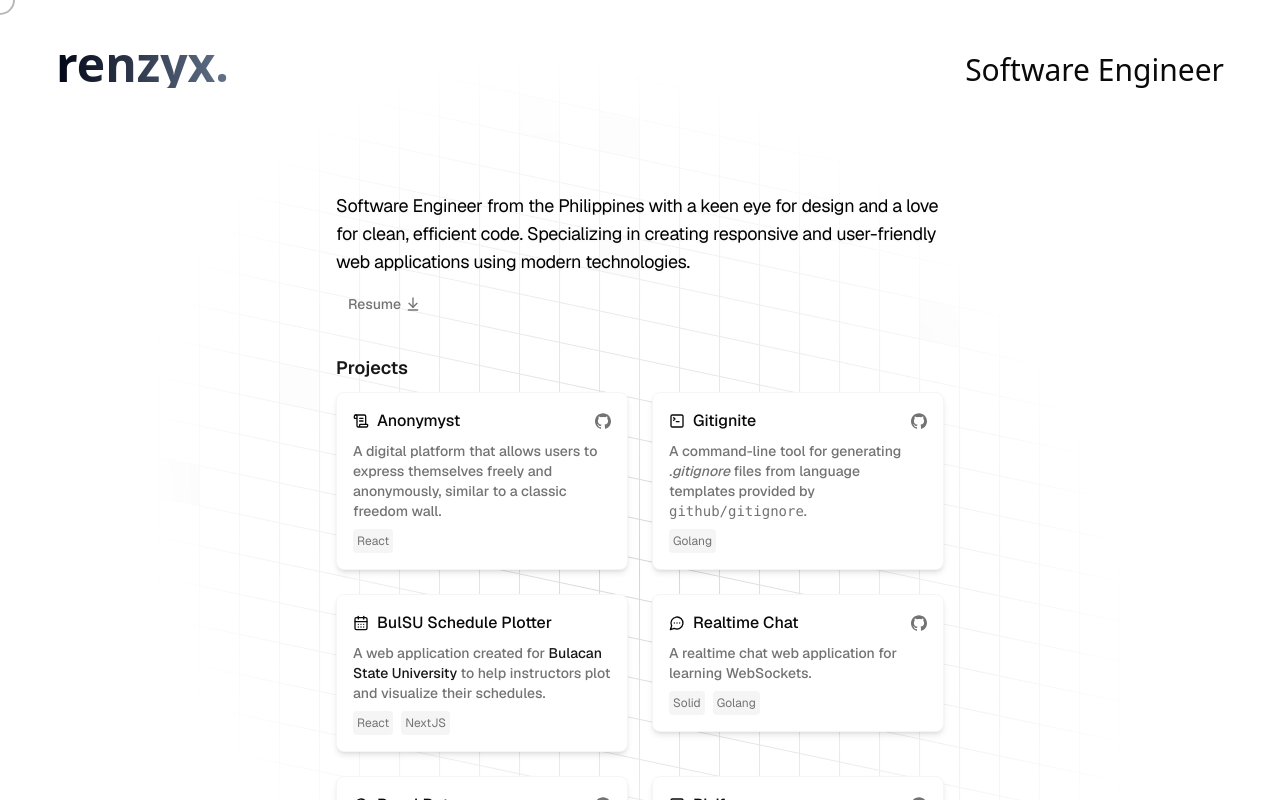
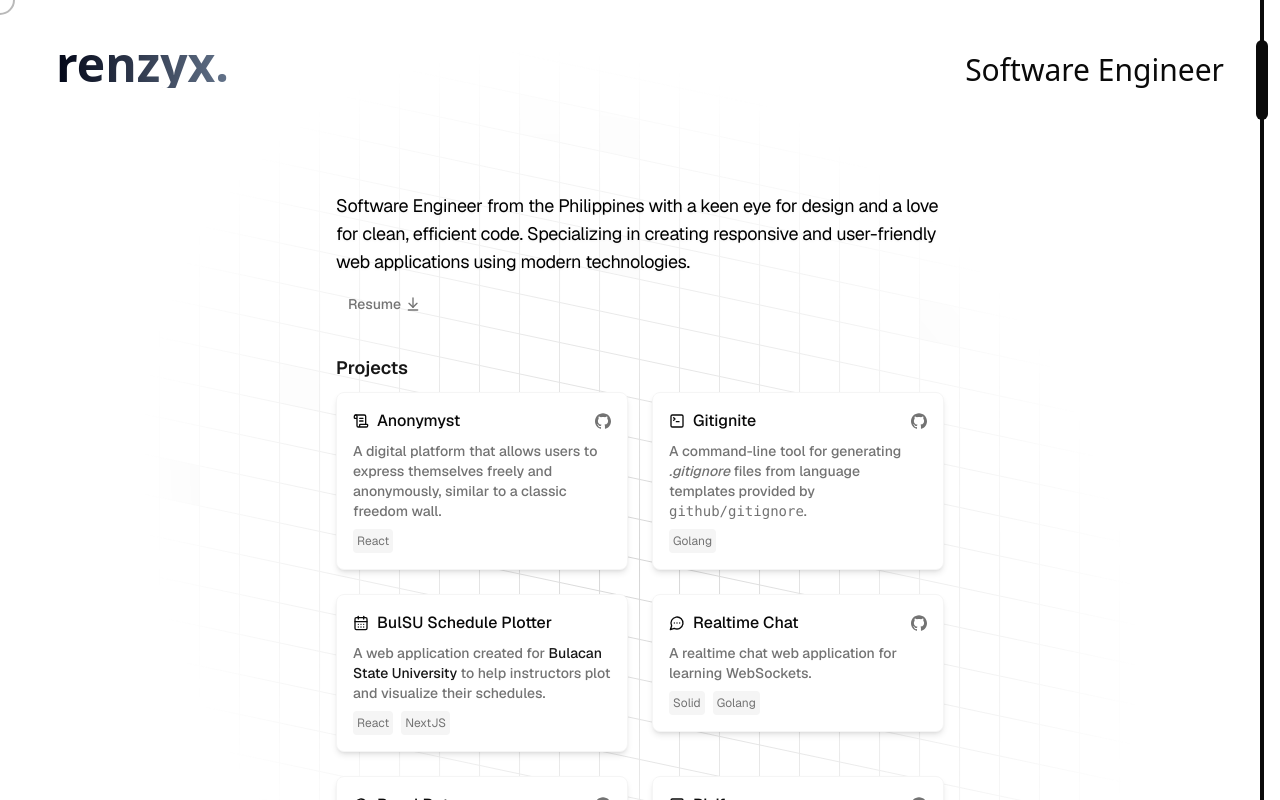
Before and after one commit to xyugen/portfolio, a Next.js app: page / in a window 1280 px wide. Shown: the top 800 px of the page. Built offline with nearby package versions, Linux system fonts and the light colour scheme.

Commit message:
feat: add custom scroll bar

```diff
--- a/src/app/globals.css
+++ b/src/app/globals.css
@@ -66,6 +66,11 @@
     html,
     body {
         @apply scroll-smooth;
+        -ms-overflow-style: none; /* IE and Edge */
+        scrollbar-width: none;
+    }
+    ::-webkit-scrollbar {
+        display: none;
     }
     body {
         @apply bg-background text-foreground;
@@ -79,7 +84,7 @@
         @apply cursor-none;
     }
     .flare {
-        @apply fixed bg-transparent translate-x-[-50%] translate-y-[-50%] border-2 border-solid border-primary/30 rounded-full dark:mix-blend-screen pointer-events-none z-[999999] backdrop-blur-[1px] backdrop-filter transition duration-200 ease-in-out cursor-none
+        @apply fixed bg-transparent translate-x-[-50%] translate-y-[-50%] border-2 border-solid border-primary/30 rounded-full dark:mix-blend-screen pointer-events-none z-[999999] backdrop-blur-[1px] backdrop-filter transition duration-200 ease-in-out cursor-none;
     }
     .flare.pointer {
         display: none;
--- a/src/app/layout.tsx
+++ b/src/app/layout.tsx
@@ -29,7 +29,7 @@ export default function RootLayout({
             >
                 <NextTopLoader color="#000000" showSpinner={false} />
                 <Header />
-                <main className="cursor-none">
+                <main className="relative cursor-none">
                     <FlareCursor />
                     {children}
                 </main>
--- a/src/app/page.tsx
+++ b/src/app/page.tsx
@@ -1,10 +1,11 @@
 import Portfolio from "@/app/components/Portfolio";
-import Footer from "@/components/layouts/Footer";
+import CustomScrollBar from "@/components/custom-scroll-bar";
 import ScrollToTopButton from "@/components/scroll-to-top-btn";
 
 export default function Home() {
   return (
     <>
+      <CustomScrollBar />
       <Portfolio />
       <ScrollToTopButton />
     </>
--- /dev/null
+++ b/src/components/custom-scroll-bar.tsx
@@ -0,0 +1,45 @@
+"use client";
+
+import React, { useState, useEffect } from "react";
+
+export default function CustomScrollBar() {
+    const [scrollPosition, setScrollPosition] = useState(0);
+    const padding = 40; // Padding in pixels for top and bottom
+    const pillHeight = 80; // Height of the pill in pixels
+
+    useEffect(() => {
+        const handleScroll = () => {
+            const position = window.scrollY;
+            const maxScroll =
+                document.documentElement.scrollHeight - window.innerHeight;
+            const scrollPercentage = (position / maxScroll) * 100;
+            setScrollPosition(scrollPercentage);
+        };
+
+        window.addEventListener("scroll", handleScroll);
+        return () => window.removeEventListener("scroll", handleScroll);
+    }, []);
+
+    const calculatePillPosition = () => {
+        const scrollableHeight = window.innerHeight - 2 * padding - pillHeight;
+        const maxScrollPosition = 100;
+        const adjustedScrollPosition = Math.min(
+            Math.max(scrollPosition, 0),
+            maxScrollPosition
+        );
+        return (adjustedScrollPosition / 100) * scrollableHeight + padding;
+    };
+
+    return (
+        <div className="fixed right-1 md:right-4 top-0 h-full w-1 bg-foreground">
+            <div
+                className="absolute w-2 md:w-3 right-[-2px] md:right-[-4px] rounded-full bg-foreground transition-all duration-150 ease-out"
+                style={{
+                    height: `${pillHeight}px`,
+                    top: `${calculatePillPosition()}px`,
+                    // right: "-4px",
+                }}
+            ></div>
+        </div>
+    );
+}
--- a/src/components/flare-cursor.tsx
+++ b/src/components/flare-cursor.tsx
@@ -12,10 +12,11 @@ const FlareCursor = () => {
 
         const target = e.target;
 
-        setIsPointer(
-            window.getComputedStyle(target).getPropertyValue("cursor") ===
-                "pointer"
-        );
+        if (target && target instanceof Element)
+            setIsPointer(
+                window.getComputedStyle(target).getPropertyValue("cursor") ===
+                    "pointer"
+            );
     };
 
     useEffect(() => {
@@ -30,9 +31,7 @@ const FlareCursor = () => {
 
     return (
         <div
-            className={`flare ${
-                isPointer ? "pointer" : ""
-            }`}
+            className={`flare ${isPointer ? "pointer" : ""}`}
             style={{
                 ...cursorStyle,
                 left: `${position.x}px`,
```
